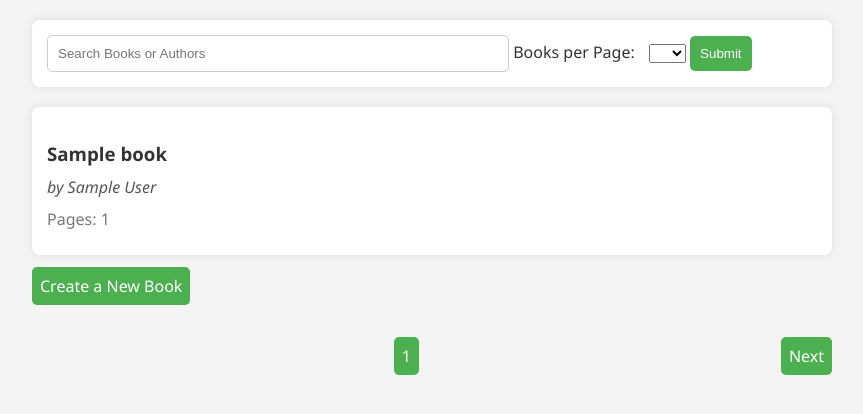
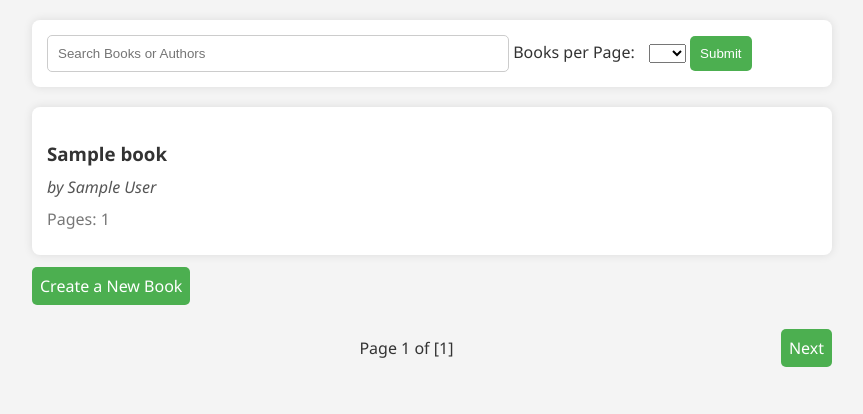
Before and after one commit to Carson-Spaniel/Book-API, a Django app: template Book_app/templates/books.html in a window 1280 px wide. Shown: the top 414 px of the page, without its empty margins (208-1071 px from the left). Run offline with Django 4.2, Linux system fonts and the light colour scheme; the template is opened without the code that fills it: most values are stand-ins (such as "Sample title", 1, 10 or a date in 2020).

Commit message:
reformatting page numbers

```diff
--- a/Book_API/views.py
+++ b/Book_API/views.py
@@ -39,6 +39,7 @@
         serializer = BookSerializer(result_page, many=True)
 
         total_pages = paginator.page.paginator.num_pages
+        current_page = paginator.page.number
 
         # Get the base URL without any query parameters
         base_url = reverse('list')
@@ -46,6 +47,8 @@
         data = {
             'books': serializer.data,
             'total_pages': list(range(1, total_pages + 1)),
+            'page_num': current_page,
+            'page_range':total_pages,
             'next_link': f"{base_url}?{request.GET.urlencode()}&page={paginator.page.next_page_number()}" if paginator.page.has_next() else None,
             'prev_link': f"{base_url}?{request.GET.urlencode()}&page={paginator.page.previous_page_number()}" if paginator.page.has_previous() else None,
             'perpage': perPage,
--- a/Book_app/templates/books.html
+++ b/Book_app/templates/books.html
@@ -172,9 +172,7 @@
     </div>
 
     <div id="pageButtons">
-        {% for page_num in total_pages %}
-            <a href="?page={{ page_num }}&perpage={{ perpage }}">{{ page_num }}</a>
-        {% endfor %}
+        Page {{page_num}} of {{page_range}}
     </div>
 
     <div>
--- a/Book_app/templates/editBook.html
+++ b/Book_app/templates/editBook.html
@@ -105,7 +105,7 @@
     <input type="submit" value="Delete Book" class="delete">
 </form>
 
-<a href="{% url 'list' %}">Back to Book List</a>
+<a href="javascript:history.back()">Back to Book List</a>
 
 </body>
 </html>
```
Also changed, not shown: Book_app/views.py (+3 -7 lines).
